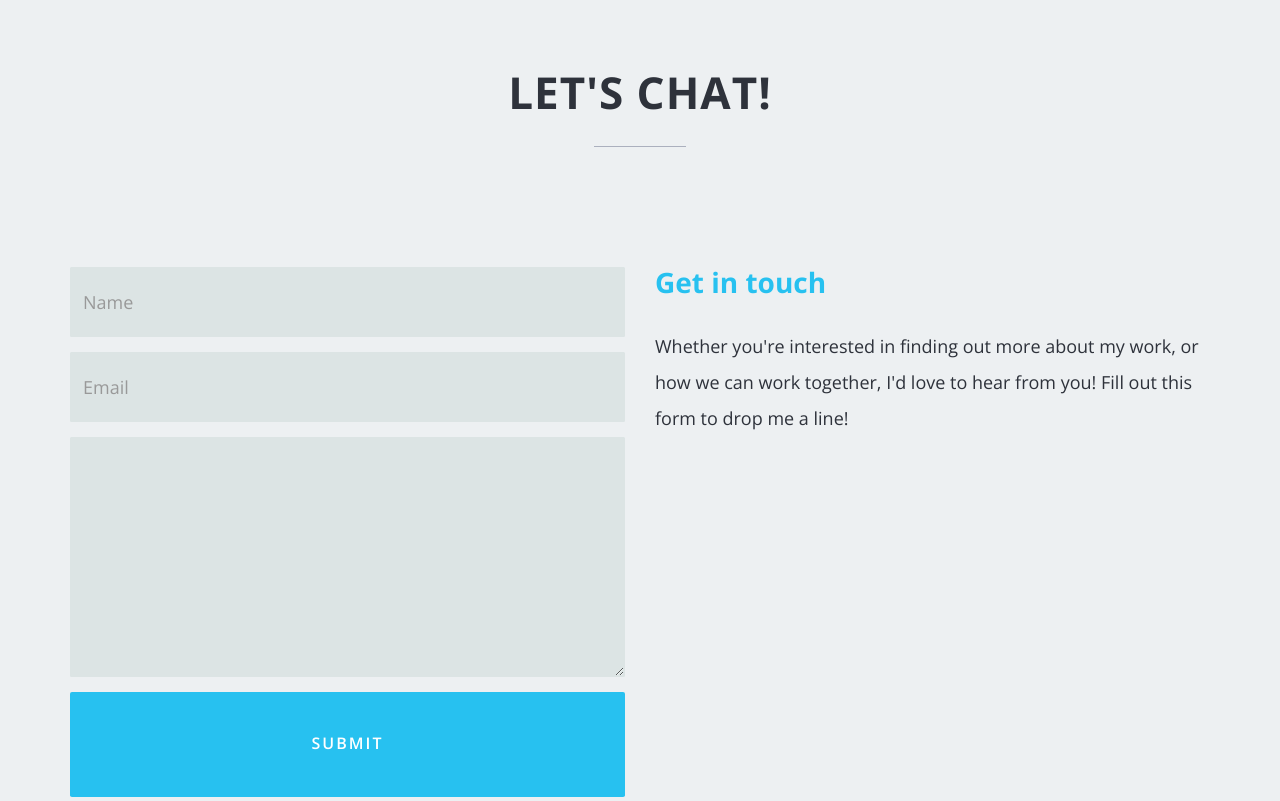
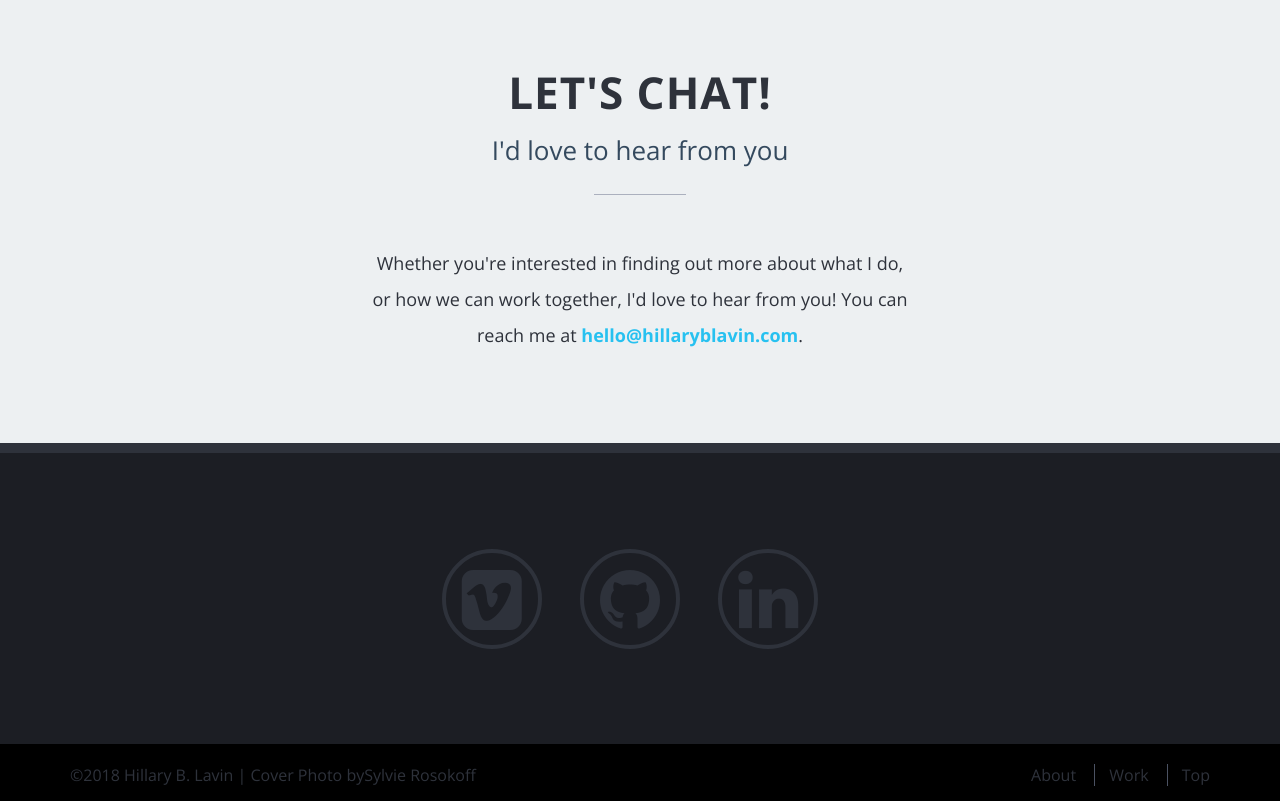
Before and after one commit to HillaryBLavin/portfolio-one, a plain HTML site: page index.html in a window 1280 px wide. Shown: the part 3560-4361 px from the top of the page. Drawn offline with nearby package versions, Linux system fonts and the light colour scheme; some packages are replaced by stand-ins of ours.

Commit message:
Update contact to simple mailto link

```diff
--- a/css-theme/theme.css
+++ b/css-theme/theme.css
@@ -66,7 +66,7 @@ hr {
     border-top: solid 1px #abb0be;
     width: 8%;
     margin-top: 30px;
-    margin-bottom: 120px;
+    margin-bottom: 20px;
 }
 
 /* BTN FLAT
@@ -1614,7 +1614,10 @@ a.btn-white:focus {
 
 /* CONTACT
    ================================================== */
-
+#email-link {
+    color: #27c1f0;
+    font-weight: bold;
+}
 .container-contact {
     padding-bottom: 80px
 }
--- a/index.html
+++ b/index.html
@@ -277,93 +277,18 @@
       <div class="row">
         <div class="col-sm-12">
           <h1 class="header-title wow fadeInLeft">LET'S CHAT!</h1>
-          <!-- <h2 class="subtitle wow fadeInRight">I'd love to hear from you !</h2> -->
+          <h2 class="subtitle wow fadeInRight">I'd love to hear from you</h2>
           <hr class="hr-contact">
         </div>
       </div>
       <!-- CONTACT-FORM HTML -->
-      <div class="row-contact row">
-        <div class="col-sm-6">
-          <div class="row wow fadeInUp">
-            <form method="POST" enctype="text/plain" action="mailto:hello@hillaryblavin.com" role="form" class="form-contact">
-              <div class="col-sm-12">
-                <div class="form-group">
-                  <input class="form-control form-flat" type="text" name="name" id="name" placeholder="Name" >
-                </div>
-              </div>
-              <div class="col-sm-12">
-                <div class="form-group">
-                  <input class="form-control form-flat" type="text" name="email" id="email" placeholder="Email" >
-                </div>
-              </div>
-              <div class="col-sm-12">
-                <div class="form-group">
-                  <textarea name="message" class="form-control form-flat" id="message"></textarea>
-                </div>
-                <button type="submit" class="submit btn btn-flat">Submit</button>
-              </div>
-            </form>
-          </div>
+        <div class="col-sm-6 col-sm-offset-3">
+            <div class="wow fadeInUp">
+                <P class="p-contact text-center">Whether you're interested in finding out more about what I do, or how we can work together, I'd love to hear from you! You can reach me at <a href="mailto:hello@hillaryblavin.com" id="email-link">hello@hillaryblavin.com</a>.
+                </P>
+            </div>
         </div>
-      <!-- CONTACT-FORM PHP -->
-      <!-- <div class="row-contact row">
-        <div class="col-sm-6">
-          <div class="row wow fadeInUp">
-            <form method="POST" id="ajax_form" action="email.php" role="form" class="form-contact">
-              <div class="col-sm-12">
-                <div class="form-group">
-                  <input class="form-control form-flat" type="text" name="name" id="name" placeholder="Name" >
-                </div>
-              </div>
-              <div class="col-sm-12">
-                <div class="form-group">
-                  <input class="form-control form-flat" type="text" name="email" id="email" placeholder="Email" >
-                </div>
-              </div>
-              <div class="col-sm-12">
-                <div class="form-group">
-                  <textarea name="message" class="form-control form-flat" id="message"></textarea>
-                </div>
-                <button type="submit" class="submit btn btn-flat">Submit</button>
-              </div>
-            </form>
-          </div>
-        </div> -->
 
-        <!-- CONTACT-INFO -->
-        <div class="col-sm-6">
-          <div class="row-info row">
-            <div class="wow fadeInUp">
-
-              <div class="col-info col-sm-12">
-                <h4 class="title-contact">Get in touch</h4>
-                <P class="p-contact">Whether you're interested in finding out more about my work, or how we can work together, I'd love to hear from you! Fill out this form to drop me a line!
-                </P>
-              </div>
-
-              <!-- <div class="col-info col-sm-12">
-                <h4 class="title-contact">The office</h4>
-                  <i class="fa fa-map-marker fa-2x pull-left"></i>
-                <h5 class="title-contact-sm">Address: Some Address 247, NY</h5>
-                  <i class="fa fa-phone fa-2x pull-left"></i>
-                <h5 class="title-contact-sm">Phone: +371 9800 4893</h5>
-                  <i class="fa fa-envelope fa-2x pull-left"></i>
-                <h5 class="title-contact-sm">support@example.com</h5>
-              </div>
-
-              <div class="col-info col-sm-12">
-                <h4 class="title-contact">Business Hours</h4>
-                <p class="pull-left">
-                  <span class="glyphicon glyphicon-time">
-                  </span>
-                </p>
-                <p class="title-contact-sm">Monday - Friday 9am to 5pm</p>
-              </div> -->
-
-            </div>
-          </div>
-        </div>
-      </div>
     </div>
   </div>
 </div>
```
